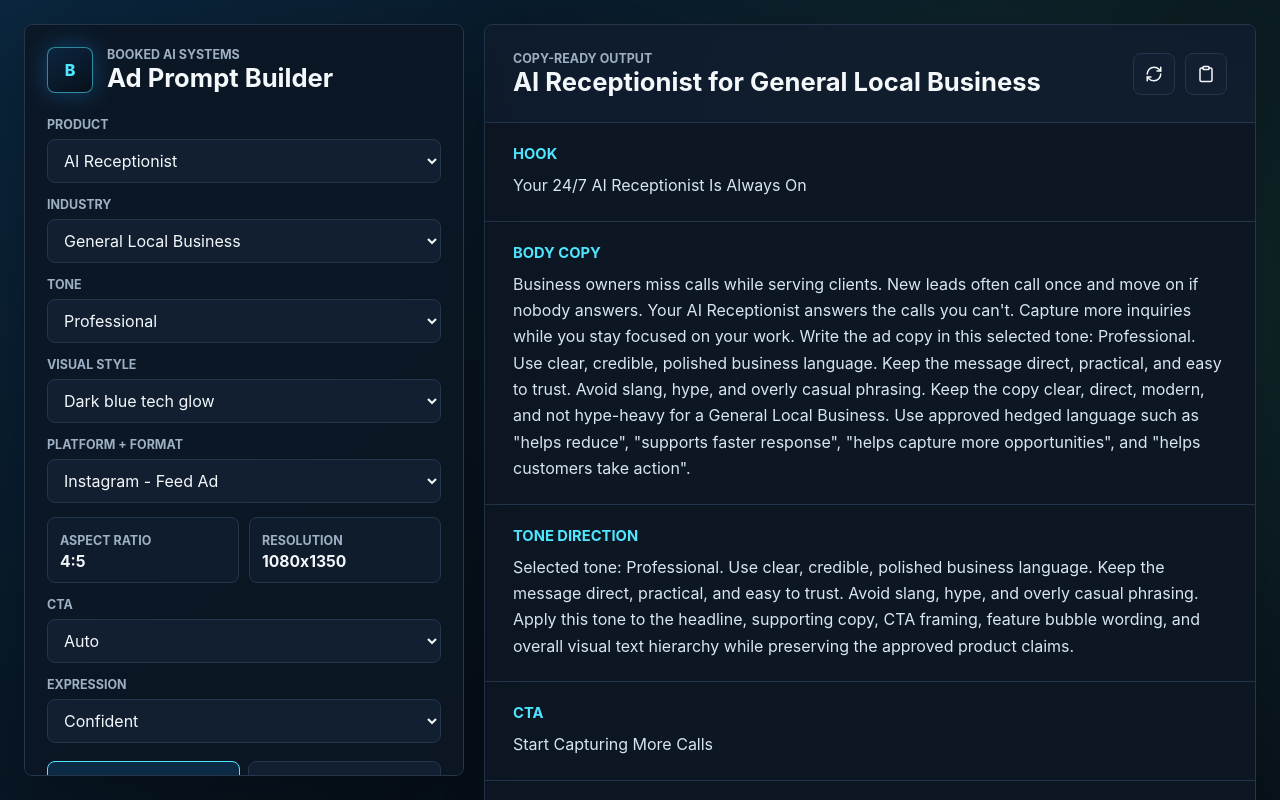
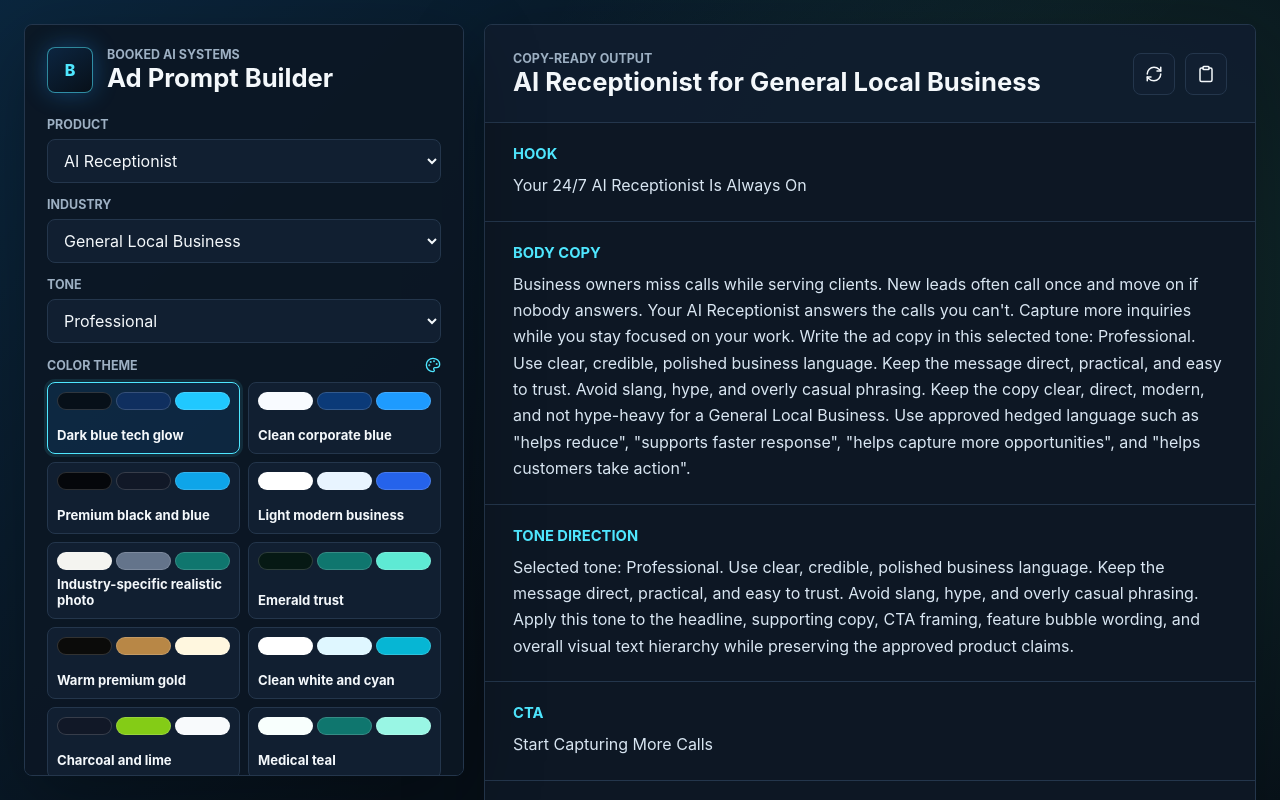
Before and after one commit to chris4290777/booked-ai-ad-prompt-builder, a React (Vite) app: page / in a window 1280 px wide. Shown: the top 800 px of the page. Built offline with nearby package versions, Linux system fonts and the light colour scheme.

Commit message:
Add color theme swatch picker

```diff
--- a/src/main.tsx
+++ b/src/main.tsx
@@ -1,6 +1,6 @@
 import React, { useMemo, useState } from "react";
 import { createRoot } from "react-dom/client";
-import { Check, Clipboard, RefreshCw, Sparkles } from "lucide-react";
+import { Check, Clipboard, Palette, RefreshCw, Sparkles } from "lucide-react";
 import "./styles.css";
 import {
   aspectRatios,
@@ -45,6 +45,42 @@ function Field({
         {children}
       </select>
     </label>
+  );
+}
+
+function ColorThemePicker({
+  value,
+  onChange,
+}: {
+  value: string;
+  onChange: (value: string) => void;
+}) {
+  return (
+    <div className="theme-picker">
+      <div className="theme-picker-header">
+        <span>Color theme</span>
+        <Palette size={16} />
+      </div>
+      <div className="theme-grid">
+        {visualStyles.map((style) => (
+          <button
+            aria-pressed={value === style.name}
+            className={value === style.name ? "theme-option active" : "theme-option"}
+            key={style.name}
+            onClick={() => onChange(style.name)}
+            title={style.name}
+            type="button"
+          >
+            <span className="swatches" aria-hidden="true">
+              {style.swatches.map((color) => (
+                <span key={color} style={{ backgroundColor: color }} />
+              ))}
+            </span>
+            <strong>{style.name}</strong>
+          </button>
+        ))}
+      </div>
+    </div>
   );
 }
 
@@ -128,15 +164,7 @@ function App() {
               ))}
             </Field>
 
-            <Field
-              label="Visual style"
-              value={state.visualStyle}
-              onChange={(value) => update("visualStyle", value)}
-            >
-              {visualStyles.map((style) => (
-                <option key={style}>{style}</option>
-              ))}
-            </Field>
+            <ColorThemePicker value={state.visualStyle} onChange={(value) => update("visualStyle", value)} />
 
             <Field
               label="Platform + format"
--- a/src/options.ts
+++ b/src/options.ts
@@ -29,11 +29,18 @@ export const industries = [
 
 export const tones = ["Professional", "Friendly", "Playful", "Premium", "Bold", "Urgent but not pushy"];
 export const visualStyles = [
-  "Dark blue tech glow",
-  "Clean corporate blue",
-  "Premium black and blue",
-  "Light modern business",
-  "Industry-specific realistic photo",
+  { name: "Dark blue tech glow", swatches: ["#071019", "#0f2f5f", "#20c8ff"] },
+  { name: "Clean corporate blue", swatches: ["#f8fbff", "#0b3a78", "#1e9bff"] },
+  { name: "Premium black and blue", swatches: ["#05070b", "#111827", "#0ea5e9"] },
+  { name: "Light modern business", swatches: ["#ffffff", "#e8f4ff", "#2563eb"] },
+  { name: "Industry-specific realistic photo", swatches: ["#f4f4f0", "#64748b", "#0f766e"] },
+  { name: "Emerald trust", swatches: ["#061914", "#0f766e", "#5eead4"] },
+  { name: "Warm premium gold", swatches: ["#0b0b0a", "#b88746", "#fff7df"] },
+  { name: "Clean white and cyan", swatches: ["#ffffff", "#dff7ff", "#06b6d4"] },
+  { name: "Charcoal and lime", swatches: ["#111827", "#84cc16", "#f8fafc"] },
+  { name: "Medical teal", swatches: ["#f8fffd", "#0f766e", "#99f6e4"] },
+  { name: "Local service orange", swatches: ["#111827", "#f97316", "#fff7ed"] },
+  { name: "Soft slate and sky", swatches: ["#f8fafc", "#475569", "#38bdf8"] },
 ];
 export const ctas = [
   "Auto",
--- a/src/prompt-builder.ts
+++ b/src/prompt-builder.ts
@@ -15,6 +15,13 @@ const styleDirections: Record<string, string> = {
   "Premium black and blue": "Premium black base with electric blue accents, sharp lighting, refined contrast, sophisticated business-tech feel.",
   "Light modern business": "Bright modern business setting, clean natural light, white and soft-blue palette, professional and approachable.",
   "Industry-specific realistic photo": "Realistic local business environment matched to the selected industry, natural lighting, credible people and workspace details.",
+  "Emerald trust": "Deep green and teal trust palette, clean white type, subtle mint highlights, grounded local-business feel, calm and credible.",
+  "Warm premium gold": "Premium black and warm gold palette, soft champagne highlights, refined high-end lighting, elegant and polished without looking flashy.",
+  "Clean white and cyan": "Bright white base with cyan accents, clean glassy interface elements, crisp shadows, modern SaaS-like clarity, fresh and minimal.",
+  "Charcoal and lime": "Charcoal base with controlled lime accents, high contrast white text, energetic but still professional, useful for bold service ads.",
+  "Medical teal": "Soft white and medical teal palette, clean trustworthy healthcare feel, gentle contrast, fresh lighting, calm and professional.",
+  "Local service orange": "Dark charcoal with controlled orange highlights and warm off-white accents, practical local-service energy, confident and action-oriented.",
+  "Soft slate and sky": "Light slate and sky-blue palette, airy spacing, soft professional contrast, approachable modern business feel.",
 };
 
 const toneDirections: Record<string, string> = {
--- a/src/styles.css
+++ b/src/styles.css
@@ -119,6 +119,77 @@ h2 {
 .form-grid {
   display: grid;
   gap: 14px;
+}
+
+.theme-picker {
+  display: grid;
+  gap: 9px;
+}
+
+.theme-picker-header {
+  display: flex;
+  align-items: center;
+  justify-content: space-between;
+  color: var(--muted);
+}
+
+.theme-picker-header span {
+  font-size: 0.78rem;
+  font-weight: 700;
+  letter-spacing: 0;
+  text-transform: uppercase;
+}
+
+.theme-picker-header svg {
+  color: var(--cyan);
+}
+
+.theme-grid {
+  display: grid;
+  grid-template-columns: repeat(2, minmax(0, 1fr));
+  gap: 8px;
+}
+
+.theme-option {
+  display: grid;
+  gap: 7px;
+  min-height: 72px;
+  border: 1px solid var(--line);
+  border-radius: 8px;
+  background: var(--panel-strong);
+  color: var(--text);
+  padding: 9px;
+  text-align: left;
+}
+
+.theme-option:hover,
+.theme-option.active {
+  border-color: var(--cyan);
+  box-shadow: 0 0 0 3px rgba(79, 231, 255, 0.1);
+}
+
+.theme-option.active {
+  background: rgba(30, 155, 255, 0.13);
+}
+
+.swatches {
+  display: grid;
+  grid-template-columns: repeat(3, 1fr);
+  gap: 4px;
+  height: 18px;
+}
+
+.swatches span {
+  min-width: 0;
+  border: 1px solid rgba(255, 255, 255, 0.16);
+  border-radius: 999px;
+}
+
+.theme-option strong {
+  align-self: end;
+  font-size: 0.82rem;
+  font-weight: 750;
+  line-height: 1.2;
 }
 
 .field {
@@ -362,7 +433,8 @@ select:focus {
 
 @media (max-width: 520px) {
   .spec-row,
-  .segmented {
+  .segmented,
+  .theme-grid {
     grid-template-columns: 1fr;
   }
 
```
